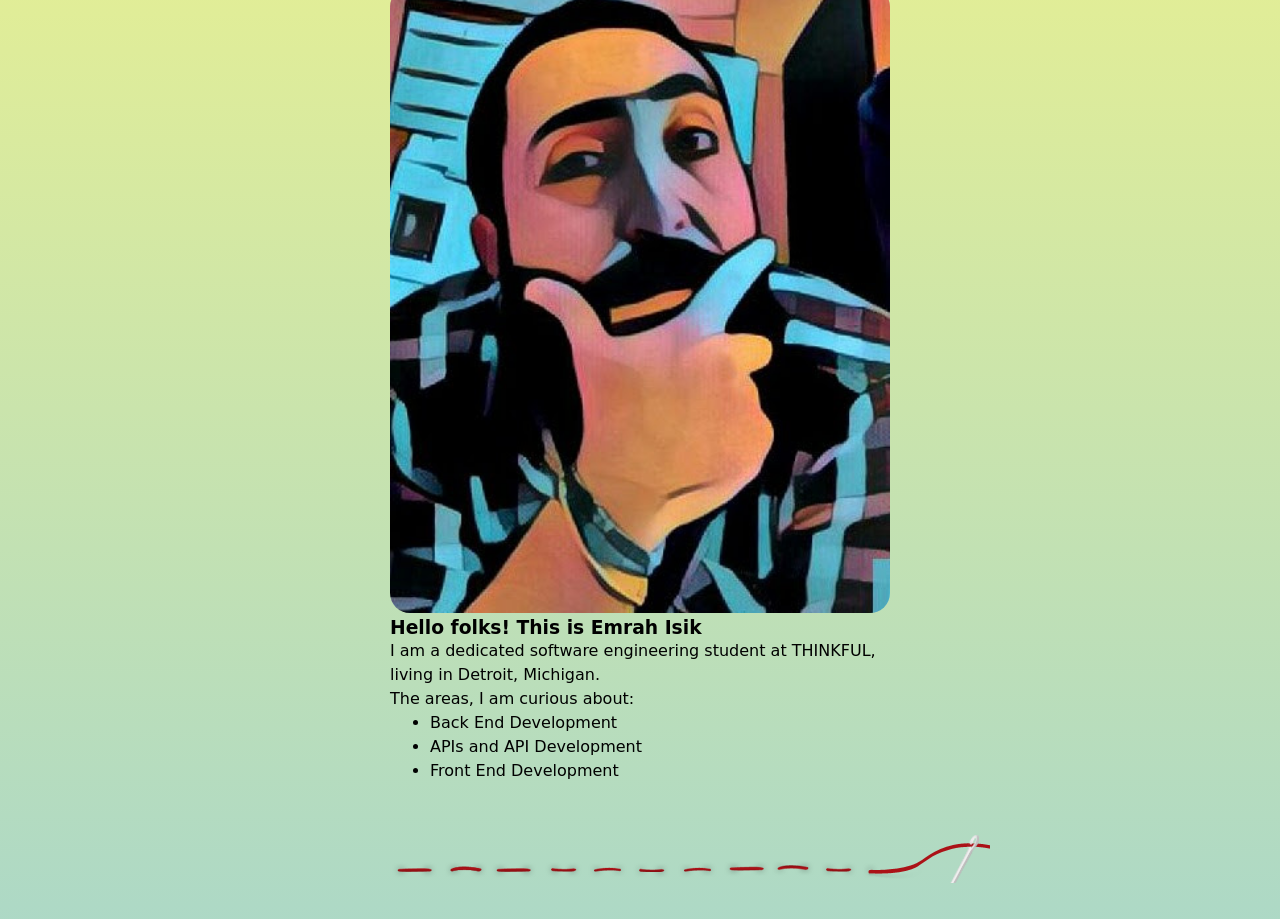
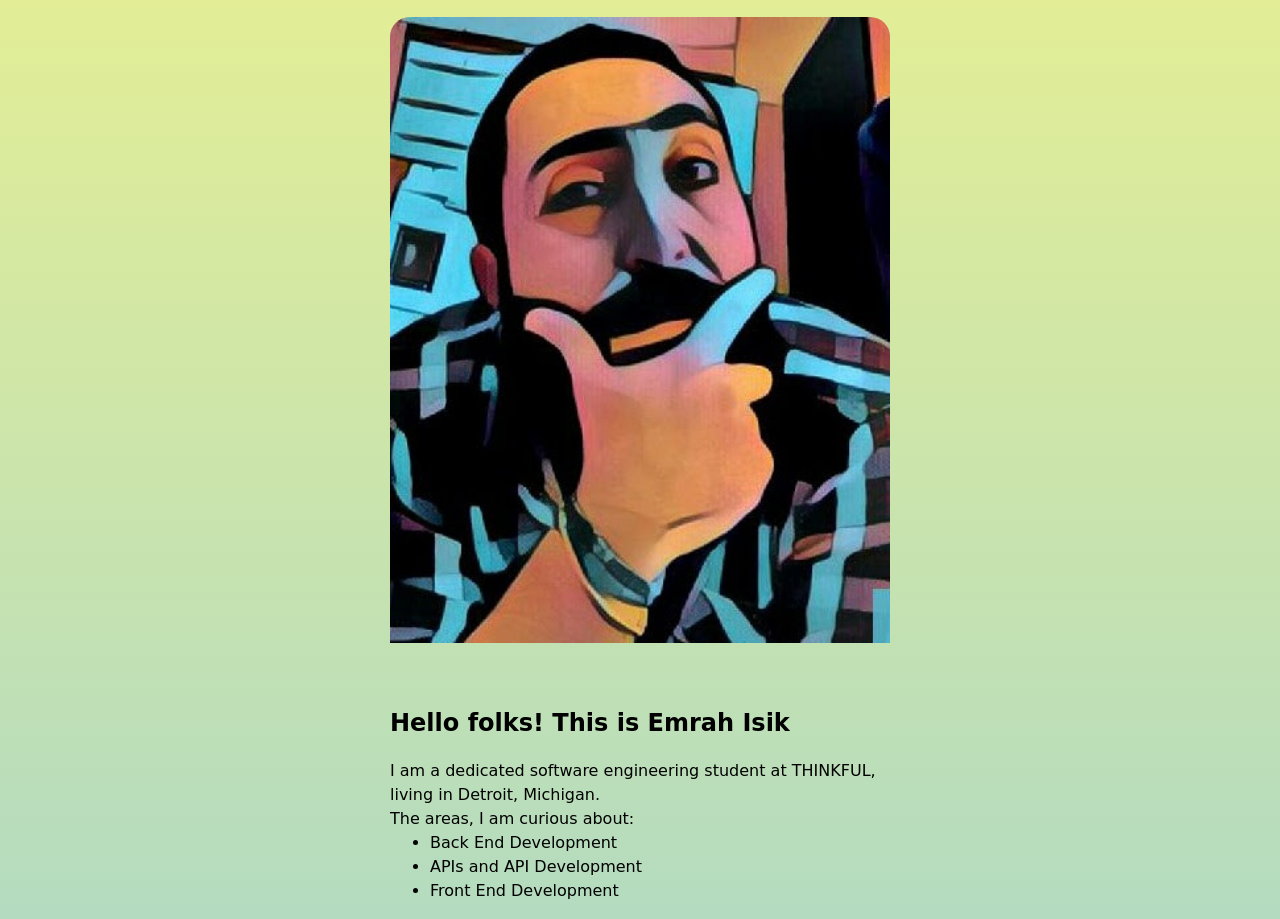
Before and after one commit to emrahisik/Personal-Webpage, a plain HTML site: page index.html in a window 1280 px wide. Shown: the part 306-1225 px from the top of the page. Drawn offline with nearby package versions, Linux system fonts and the light colour scheme.

Commit message:
Update style.css

```diff
--- a/style.css
+++ b/style.css
@@ -33,11 +33,17 @@ h2 {
   font-size: 32px;
 }
 
+h3 {
+  font-size: 24px;
+  line-height: 3;
+}
+
 p, ul, ol{
   line-height: 1.5;
 }
 
 nav {
+  margin-top: 30px;
   font-size: 20px;
   font-weight: bold;
   margin-bottom: 20px;
@@ -46,7 +52,8 @@ nav {
 
 
 img {
-  border-radius: 20px
+  border-radius: 20px;
+  padding-bottom: 40px;
 }
 
 footer {
```
